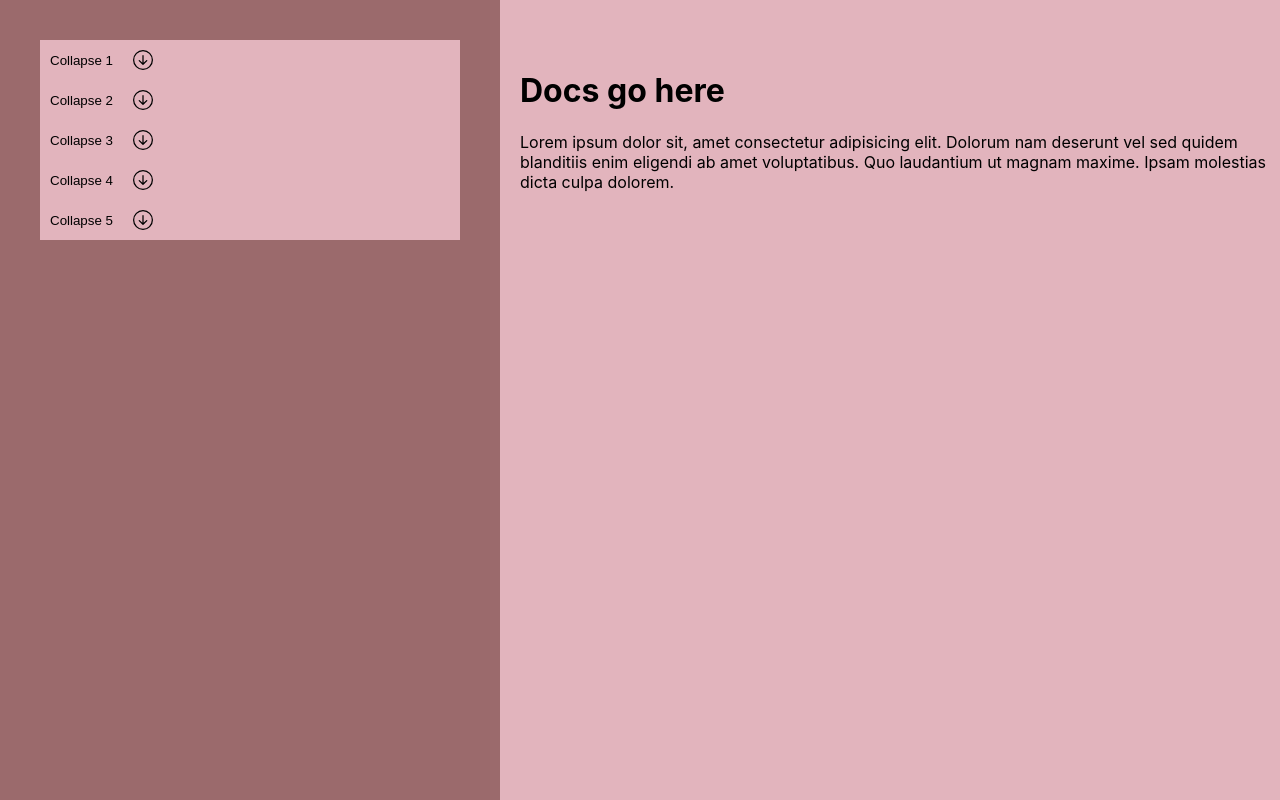
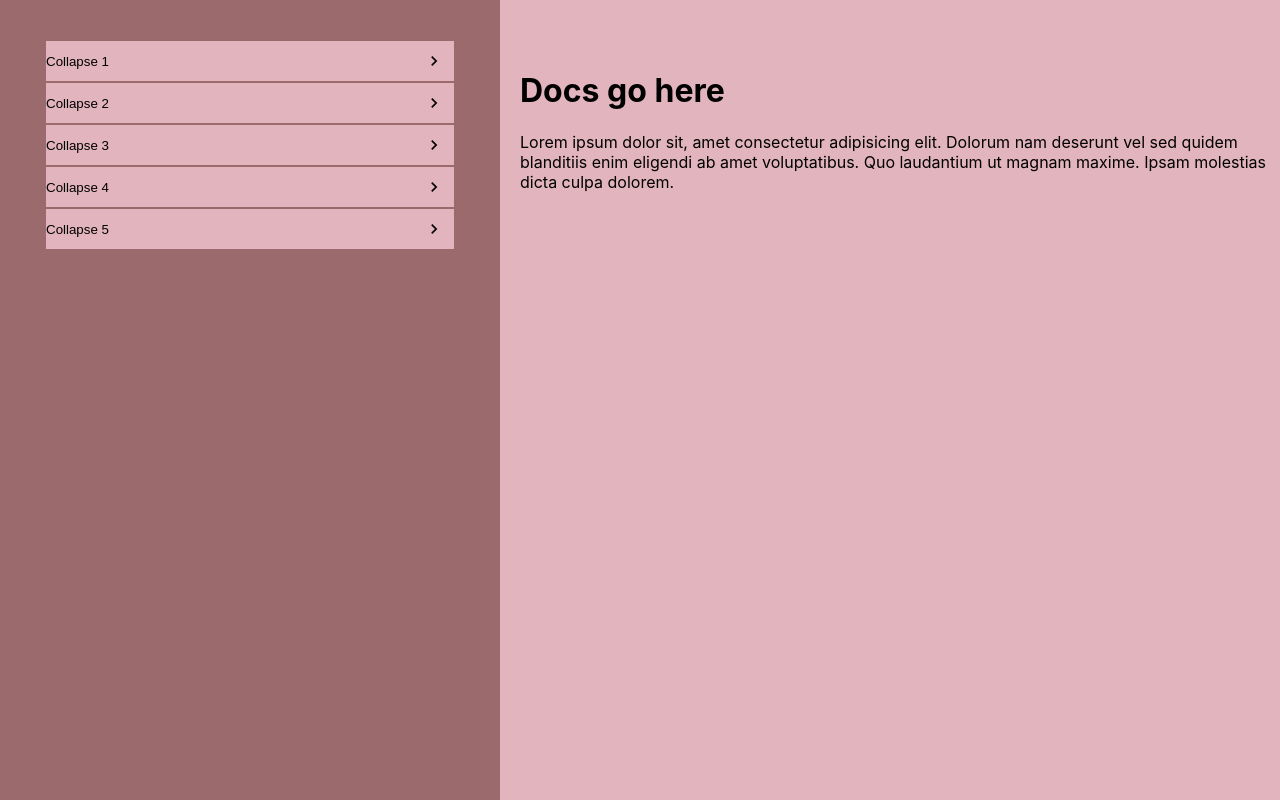
Before and after one commit to jrodriguezo/react-filter-tags-component, a React (Create React App) app: page / in a window 1280 px wide. Built offline with nearby package versions, Linux system fonts and the light colour scheme.

Commit message:
feat: adding some styles to collapsable items

```diff
--- a/src/App.css
+++ b/src/App.css
@@ -8,10 +8,8 @@
 }
 
 button {
-  padding: 5px;
   background-color: var(--primary-color);
   border-radius: 10%;
-  margin: 5px;
 }
 
 button:hover {
@@ -21,6 +19,7 @@ button:hover {
 .sidebar button {
   background-color: unset;
   border: unset;
+  width: 100%;
 }
 
 .card {
@@ -60,7 +59,9 @@ button:hover {
   padding: 0;
 }
 .tag button {
-  padding: 0;
+  padding: 5px;
+  flex-direction: row;
+  width: auto;
 }
 
 .parent {
@@ -134,12 +135,15 @@ button:hover {
   vertical-align: middle;
 }
 .nav-text-logo {
-  margin-left: 20px;
+  padding: 10px;
   vertical-align: middle;
 }
 
 .menu{
   background-color: var(--third-color);
+  display: flex;
+  align-items: center;
+  justify-content: space-between;
 }
 
 ul{
--- a/src/App.js
+++ b/src/App.js
@@ -3,7 +3,8 @@ import { Collapse } from "react-collapse";
 import "./App.css";
 import { SIDEBAR } from "./data/sidebar";
 import { TAGS } from "./data/tags";
-import { BsArrowDownCircle } from "react-icons/bs";
+import { MdKeyboardArrowDown, MdKeyboardArrowRight } from "react-icons/md";
+import getInitialStateOfCollapsablePages from "./services/getInitialStateOfCollapsablePages";
 
 function App() {
   const [tags, setTags] = useState([]);
@@ -11,18 +12,8 @@ function App() {
   const sidebarData = SIDEBAR;
   const tagsData = TAGS;
 
-  const settings = [];
-
-  sidebarData.pages.map(({ title }) => {
-    return settings.push({
-      id: title,
-      open: false,
-    });
-  });
-
-  const initialStateForOpenCollapse = {
-    settings: settings,
-  };
+  const initialStateForOpenCollapse =
+    getInitialStateOfCollapsablePages(sidebarData);
 
   const [openCollapse, setOpenCollapse] = useState(initialStateForOpenCollapse);
 
@@ -70,6 +61,10 @@ function App() {
     []
   );
 
+  const isCollapseOpened = (titleId) => {
+    return openCollapse.settings.find((item) => item.id === titleId).open;
+  };
+
   return (
     <>
       {tags.length > 0 && (
@@ -94,24 +89,28 @@ function App() {
               return (
                 <>
                   <li>
-                    <div className="menu">
-                      <button onClick={openCollapsable(title)}>
+                    <button onClick={openCollapsable(title)}>
+                      <div className="menu">
                         <span className="nav-text">{title}</span>
-                        <BsArrowDownCircle size={20} className="nav-text-logo" />
-                      </button>
-                    </div>
+                        {isCollapseOpened(title) ? (
+                          <MdKeyboardArrowDown
+                            size={20}
+                            className="nav-text-logo"
+                          />
+                        ) : (
+                          <MdKeyboardArrowRight
+                            size={20}
+                            className="nav-text-logo"
+                          />
+                        )}
+                      </div>
+                    </button>
 
                     <ul>
                       {pageFiltered.map(({ title: name, content, tags }) => {
                         return (
                           <>
-                            <Collapse
-                              isOpened={
-                                openCollapse.settings.find(
-                                  (item) => item.id === title
-                                ).open
-                              }
-                            >
+                            <Collapse isOpened={isCollapseOpened(title)}>
                               {name}
                               <ul className="tag">
                                 {tags.map((tag, key) => {
--- /dev/null
+++ b/src/services/getInitialStateOfCollapsablePages.jsx
@@ -0,0 +1,21 @@
+import React from 'react'
+
+function getInitialStateOfCollapsablePages(data) {
+
+    const settings = [];
+
+    data.pages.map(({ title }) => {
+      return settings.push({
+        id: title,
+        open: false,
+      });
+    });
+
+    const initialState = {
+      settings: settings,
+    };
+
+    return initialState;
+}
+
+export default getInitialStateOfCollapsablePages
```
